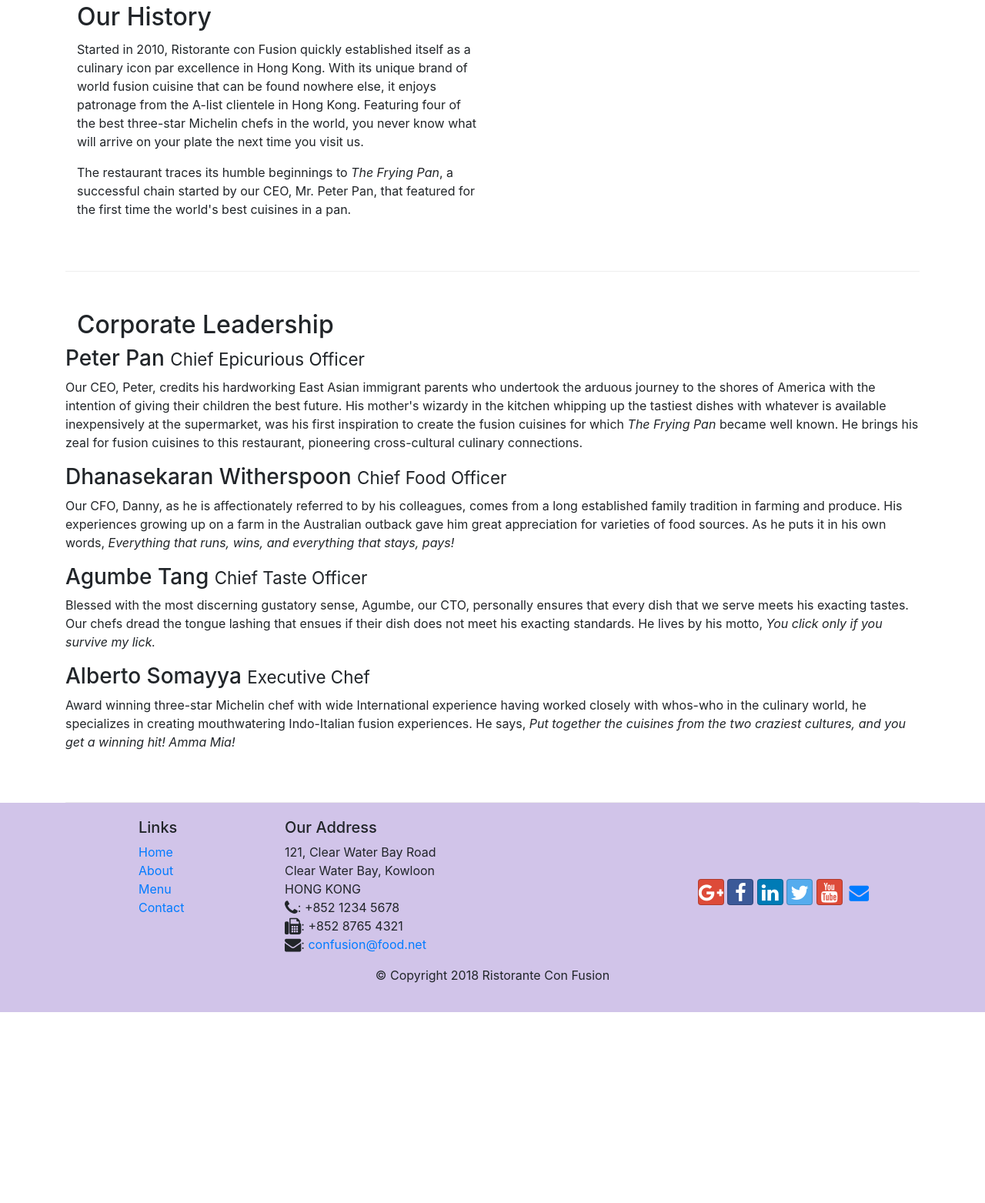
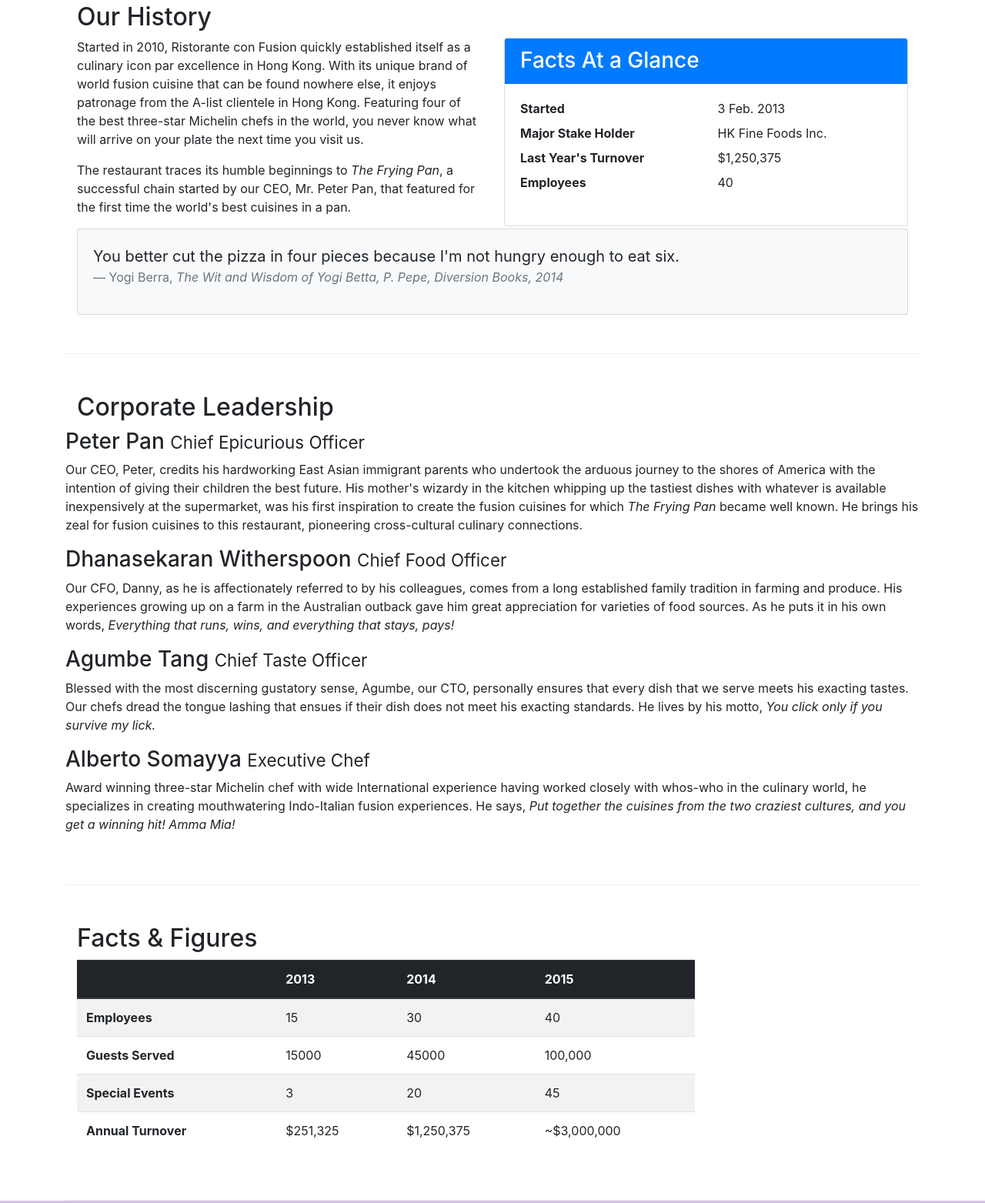
Before and after one commit to audreynmy/bootstrap-week2, a website: page aboutus.html in a window 1280 px wide. Shown: the part 445-2008 px from the top of the page at 77% size. Before the commit the page ends 1760 px from the top, so only its background shows below. Drawn offline with nearby package versions, Linux system fonts and the light colour scheme.

Commit message:
add tables and cards

```diff
--- a/aboutus.html
+++ b/aboutus.html
@@ -22,10 +22,13 @@
       <a class="navbar-brand mr-auto" href="/index.html">Ristorante Con Fusion</a>
       <div class="collapse navbar-collapse" id="Navbar">
         <ul class="navbar-nav mr-auto">
-          <li class="nav-item"><a class="nav-link" href="/index.html"><span class="fa fa-home fa-lg"></span> Home</a></li>
-          <li class="nav-item active"><a class="nav-link" href="/aboutus.html"><span class="fa fa-info fa-lg"></span> About</a></li>
+          <li class="nav-item"><a class="nav-link" href="/index.html"><span class="fa fa-home fa-lg"></span> Home</a>
+          </li>
+          <li class="nav-item active"><a class="nav-link" href="/aboutus.html"><span class="fa fa-info fa-lg"></span>
+              About</a></li>
           <li class="nav-item"><a class="nav-link" href="#"><span class="fa fa-list fa-lg"></span> Menu</a></li>
-          <li class="nav-item"><a class="nav-link" href="/contactus.html"><span class="fa fa-address-card fa-lg"></span> Contact</a></li>
+          <li class="nav-item"><a class="nav-link" href="/contactus.html"><span class="fa fa-address-card fa-lg"></span>
+              Contact</a></li>
         </ul>
       </div>
     </div>
@@ -68,6 +71,32 @@
             CEO, Mr.
             Peter Pan, that featured for the first time the world's best cuisines in a pan.</p>
         </div>
+        <div class="col-sm">
+          <div class="card">
+            <h3 class="card-header bg-primary text-white">Facts At a Glance</h3>
+            <div class="card-body">
+              <dl class="row">
+                <dt class="col-6">Started</dt>
+                <dd class="col-6">3 Feb. 2013</dd>
+                <dt class="col-6">Major Stake Holder</dt>
+                <dd class="col-6">HK Fine Foods Inc.</dd>
+                <dt class="col-6">Last Year's Turnover</dt>
+                <dd class="col-6">$1,250,375</dd>
+                <dt class="col-6">Employees</dt>
+                <dd class="col-6">40</dd>
+              </dl>
+            </div>
+          </div>
+        </div>
+        <div class="col-12">
+          <div class="card card-body bg-light">
+            <blockquote class="blockquote">
+              <p class="mb-0">You better cut the pizza in four pieces because I'm not hungry enough to eat six.</p>
+              <footer class="blockquote-footer">Yogi Berra, <cite title="Source Title">The Wit and Wisdom of Yogi Betta,
+                  P. Pepe, Diversion Books, 2014</cite></footer>
+            </blockquote>
+          </div>
+        </div>
       </div>
       <div>
       </div>
@@ -88,7 +117,8 @@
         <p class="d-none d-sm-block">Our CFO, Danny, as he is affectionately referred to by his colleagues, comes from a
           long established family tradition in farming and produce. His experiences growing up on a farm in the
           Australian outback gave him great appreciation for varieties of food sources. As he puts it in his own words,
-          <em>Everything that runs, wins, and everything that stays, pays!</em></p>
+          <em>Everything that runs, wins, and everything that stays, pays!</em>
+        </p>
         <h3>Agumbe Tang <small>Chief Taste Officer</small></h3>
         <p class="d-none d-sm-block">Blessed with the most discerning gustatory sense, Agumbe, our CTO, personally
           ensures that every dish that we serve meets his exacting tastes. Our chefs dread the tongue lashing that
@@ -100,8 +130,52 @@
           fusion experiences. He says, <em>Put together the cuisines from the two craziest cultures, and you get a
             winning hit! Amma Mia!</em></p>
       </div>
+      <div class="row row-content">
+        <div class="col-12 col-sm-9">
+          <h2>Facts &amp; Figures</h2>
+          <div class="table-responsive">
+            <table class="table table-striped">
+              <thead class="thead-dark">
+                <tr>
+                  <th>&nbsp;</th>
+                  <th>2013</th>
+                  <th>2014</th>
+                  <th>2015</th>
+                </tr>
+              </thead>
+              <tbody>
+                <tr>
+                  <th>Employees</th>
+                  <td>15</td>
+                  <td>30</td>
+                  <td>40</td>
+                </tr>
+                <tr>
+                  <th>Guests Served</th>
+                  <td>15000</td>
+                  <td>45000</td>
+                  <td>100,000</td>
+                </tr>
+                <tr>
+                  <th>Special Events</th>
+                  <td>3</td>
+                  <td>20</td>
+                  <td>45</td>
+                </tr>
+                <tr>
+                  <th>Annual Turnover</th>
+                  <td>$251,325</td>
+                  <td>$1,250,375</td>
+                  <td>~$3,000,000</td>
+                </tr>
+              </tbody>
+            </table>
+          </div>
+
+        </div>
+        <div class="col-12 col-sm-3"></div>
+      </div>
     </div>
-
   </div>
 
   <footer class="footer">
@@ -129,10 +203,14 @@
         </div>
         <div class="col-12 col-sm-4 align-self-center">
           <div class="text-center">
-            <a class="btn btn-social-icon btn-google" href="http://google.com/+"><i class="fa fa-google-plus fa-lg"></i></a>
-            <a class="btn btn-social-icon btn-facebook" href="http://www.facebook.com/profile.php?id="><i class="fa fa-facebook fa-lg"></i></a>
-            <a class="btn btn-social-icon btn-linkedin" href="http://www.linkedin.com/in/"><i class="fa fa-linkedin fa-lg"></i></a>
-            <a class="btn btn-social-icon btn-twitter" href="http://twitter.com/"><i class="fa fa-twitter fa-lg"></i></a>
+            <a class="btn btn-social-icon btn-google" href="http://google.com/+"><i
+                class="fa fa-google-plus fa-lg"></i></a>
+            <a class="btn btn-social-icon btn-facebook" href="http://www.facebook.com/profile.php?id="><i
+                class="fa fa-facebook fa-lg"></i></a>
+            <a class="btn btn-social-icon btn-linkedin" href="http://www.linkedin.com/in/"><i
+                class="fa fa-linkedin fa-lg"></i></a>
+            <a class="btn btn-social-icon btn-twitter" href="http://twitter.com/"><i
+                class="fa fa-twitter fa-lg"></i></a>
             <a class="btn btn-social-icon btn-google" href="http://youtube.com/"><i class="fa fa-youtube fa-lg"></i></a>
             <a class="btn btn-social-icon" href="mailto:"><i class="fa fa-envelope fa-lg"></i></a>
           </div>
```
